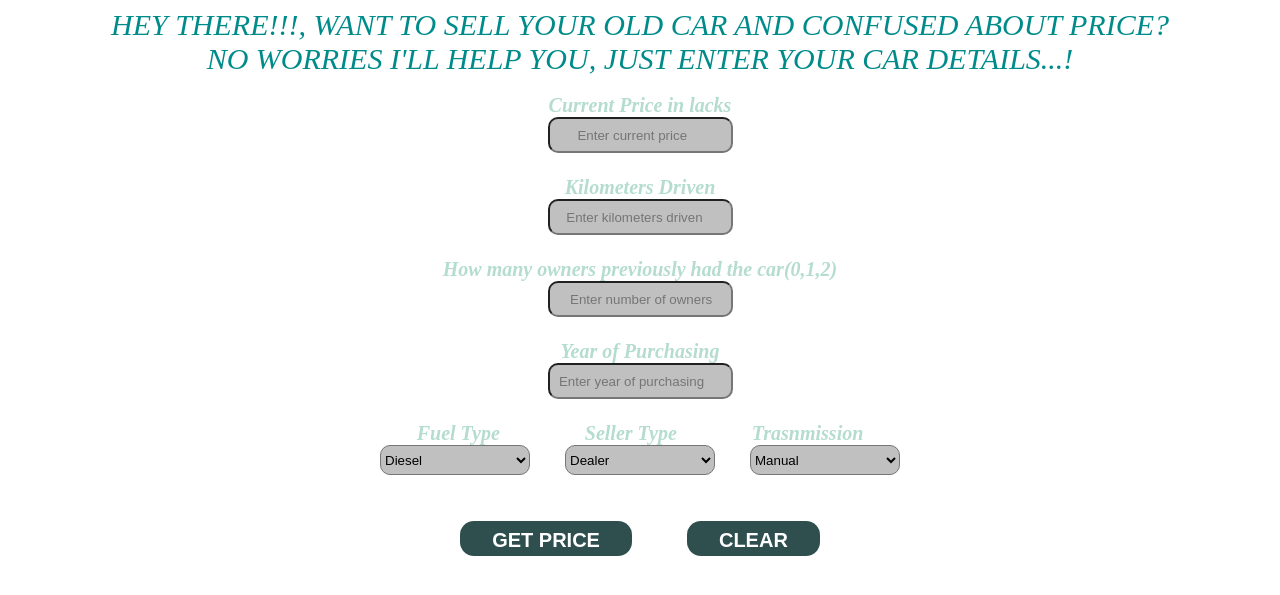
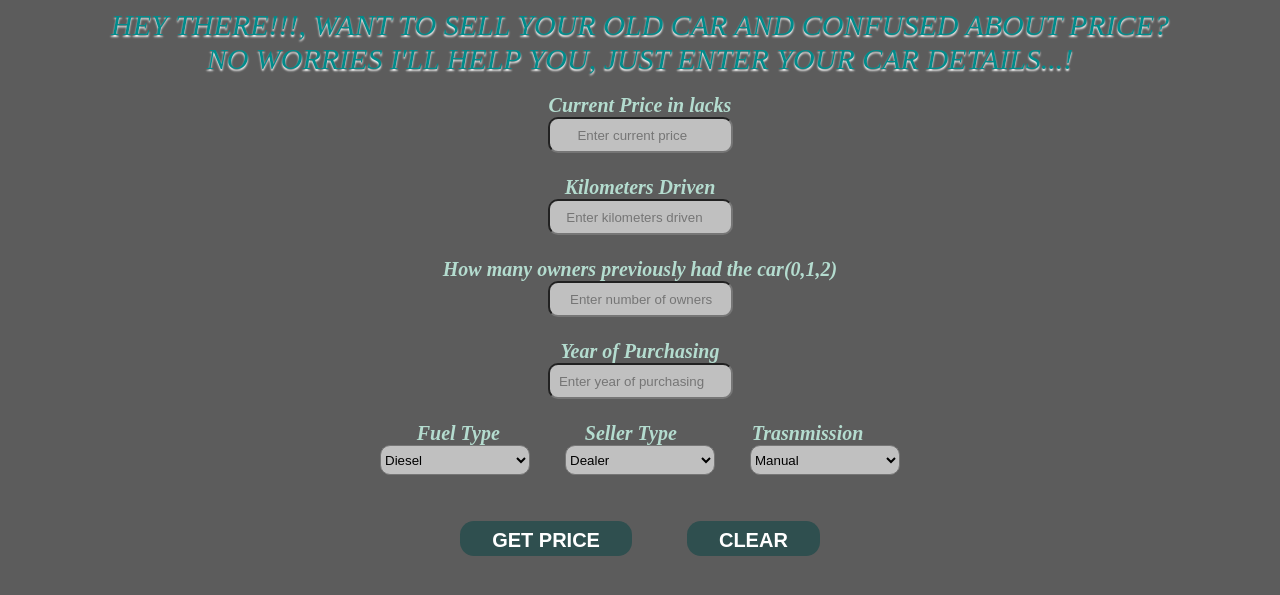
Before and after one commit to Kavana12345/car_code, a Flask app: page / in a window 1280 px wide. Shown: the top 595 px of the page. Run offline with Flask 2, Linux system fonts and the light colour scheme; parts of the project's set-up code (start-up, migrations or seed data) failed here and were passed over.

Commit message:
Update style.css

```diff
--- a/static/css/style.css
+++ b/static/css/style.css
@@ -1,6 +1,6 @@
 body{
 
-  background-image: url("https://th.bing.com/th/id/Rd078968bc905921e539a6f954e1e2ca1?rik=BXB%2bVL7RbwJNkg&riu=http%3a%2f%2fwww.rambina.com%2fwp-content%2fuploads%2f2016%2f05%2fwebsite-design-background-1.jpg") no-repeat 0,0;
+  background-color:#5c5c5c;
   text-align:center;
 
 }
```
